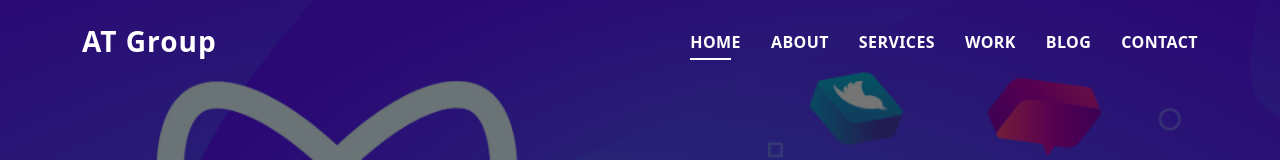
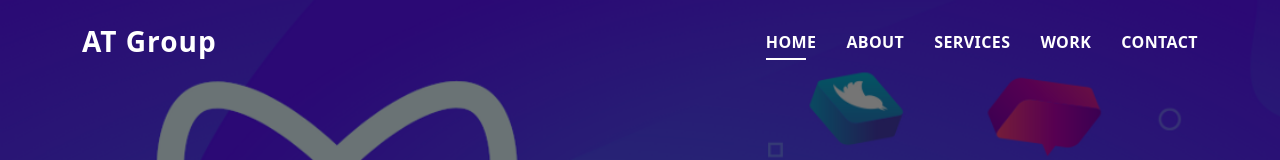
Before and after one commit to Ky0-Nguyen/at-group, a plain HTML site: page index.html in a window 1280 px wide. Shown: the top 160 px of the page. Drawn offline with Linux system fonts and the light colour scheme.

Commit message:
Update index.html

```diff
--- a/index.html
+++ b/index.html
@@ -46,7 +46,7 @@
           <li><a class="nav-link scrollto" href="#about">About</a></li>
           <li><a class="nav-link scrollto" href="#services">Services</a></li>
           <li><a class="nav-link scrollto " href="#work">Work</a></li>
-          <li><a class="nav-link scrollto " href="#blog">Blog</a></li>
+          <!-- <li><a class="nav-link scrollto " href="#blog">Blog</a></li> -->
           <!-- <li class="dropdown"><a href="#"><span>Drop Down</span> <i class="bi bi-chevron-down"></i></a>
             <ul>
               <li><a href="#">Drop Down 1</a></li>
@@ -514,7 +514,7 @@
     </div><!-- End Testimonials Section -->
 
     <!-- ======= Blog Section ======= -->
-    <section id="blog" class="blog-mf sect-pt4 route">
+    <!-- <section id="blog" class="blog-mf sect-pt4 route">
       <div class="container">
         <div class="row">
           <div class="col-sm-12">
@@ -625,7 +625,8 @@
           </div>
         </div>
       </div>
-    </section><!-- End Blog Section -->
+    </section> -->
+    <!-- End Blog Section -->
 
     <!-- ======= Contact Section ======= -->
     <section id="contact" class="paralax-mf footer-paralax bg-image sect-mt4 route"
```
